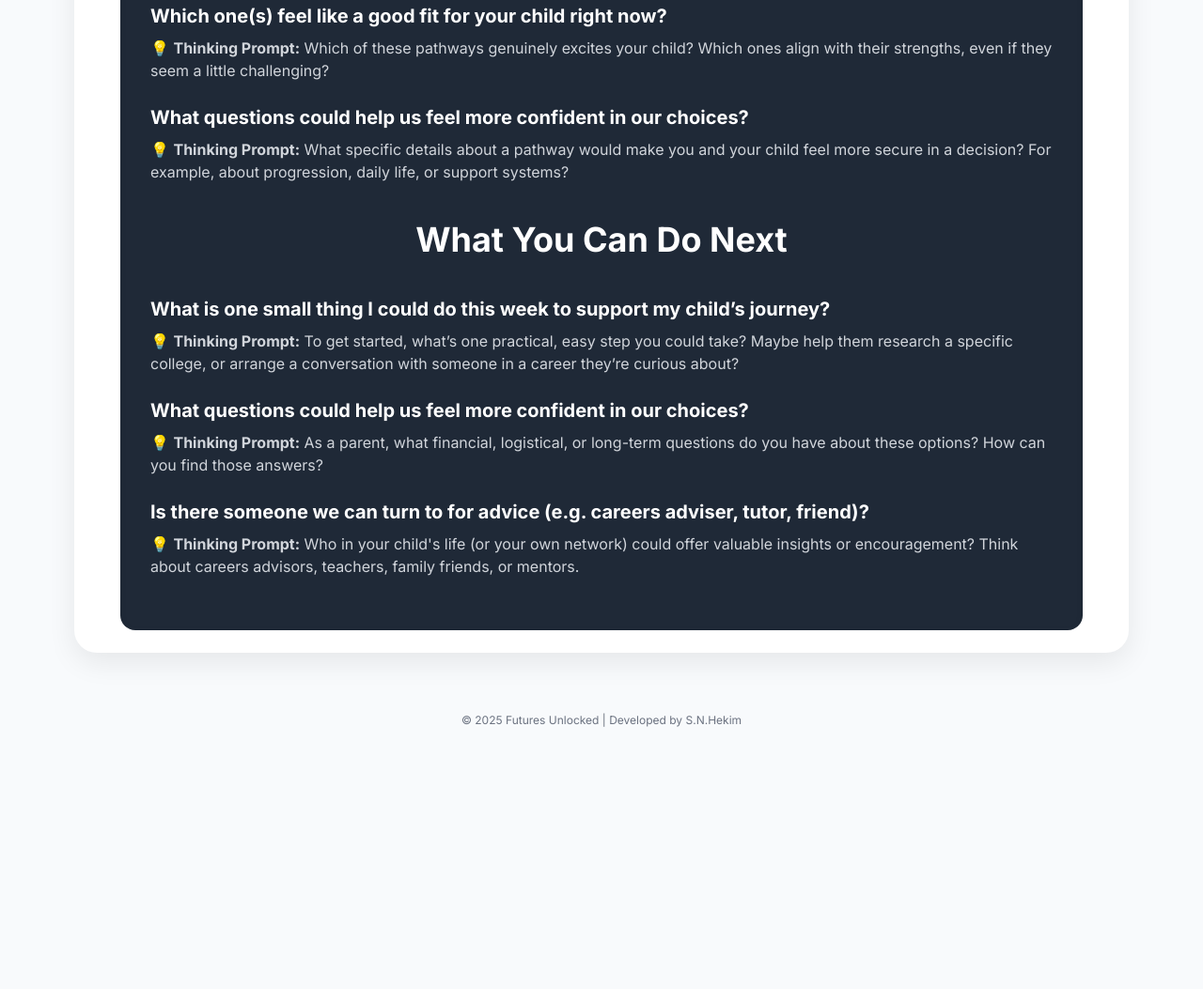
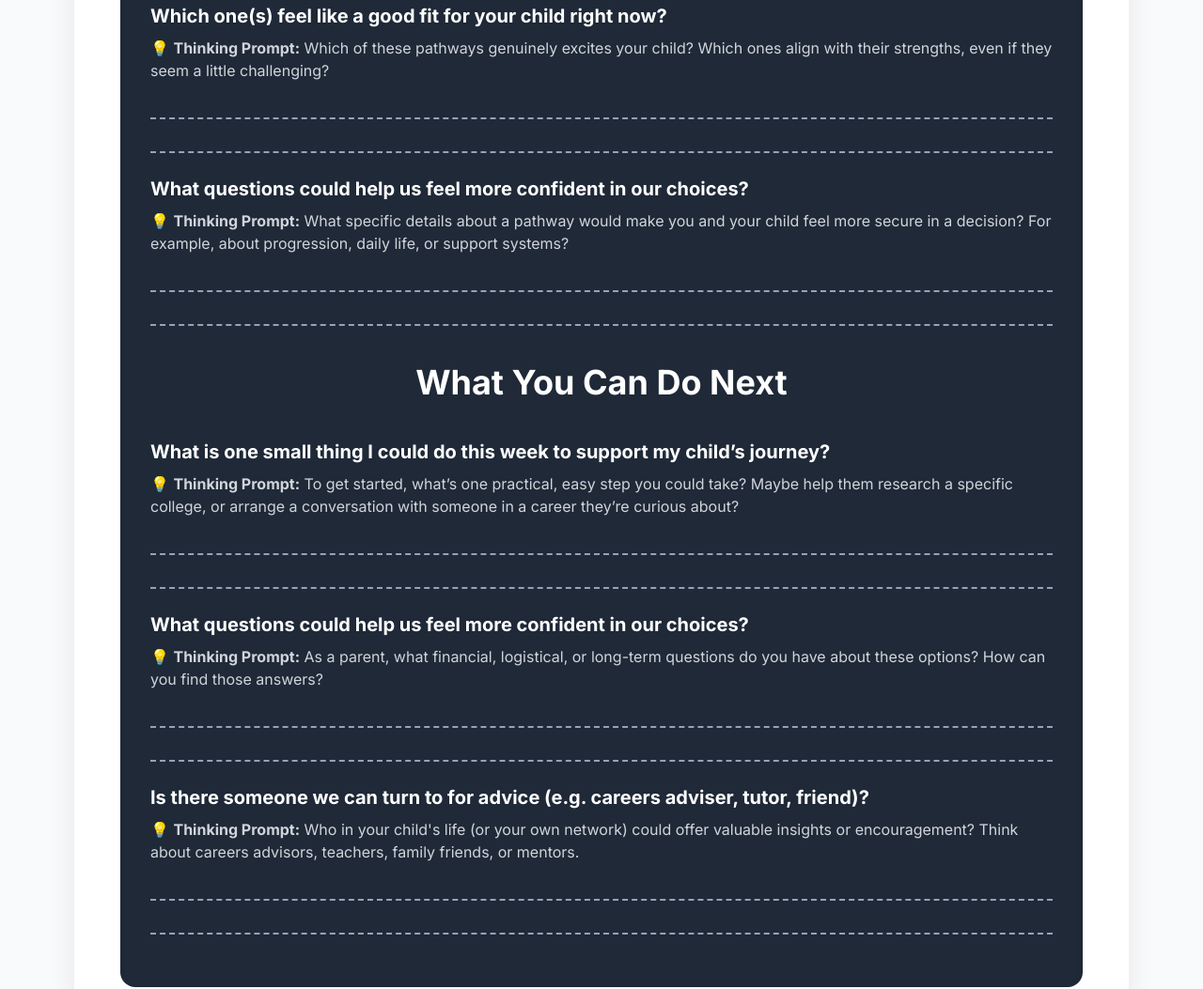
Before and after one commit to Neepa-H/TestPages, a plain HTML site: page index.html in a window 1280 px wide. Shown: the part 3595-4648 px from the top of the page at 94% size. Before the commit the page ends 4402 px from the top, so only its background shows below. Drawn offline with nearby package versions, Linux system fonts and the light colour scheme.

Commit message:
Update index.html

```diff
--- a/index.html
+++ b/index.html
@@ -576,11 +576,15 @@
             <div class="reflection-question">
                 <h4 class="text-xl font-bold text-white mb-2" id="good_fit_question"></h4>
                 <p class="text-gray-300 mb-4" id="good_fit_prompt"></p>
+                <div class="fillable-line"></div>
+                <div class="fillable-line"></div>
             </div>
 
             <div class="reflection-question">
                 <h4 class="text-xl font-bold text-white mb-2" id="learn_more_question"></h4>
                 <p class="text-gray-300 mb-4" id="talk_through_learn_more_prompt"></p>
+                <div class="fillable-line"></div>
+                <div class="fillable-line"></div>
             </div>
 
             <div class="text-center my-10">
@@ -590,16 +594,22 @@
             <div class="reflection-question">
                 <h4 class="text-xl font-bold text-white mb-2" id="parent_next_step_prompt"></h4>
                 <p class="text-gray-300 mb-4" id="next_step_prompt_text"></p>
+                <div class="fillable-line"></div>
+                <div class="fillable-line"></div>
             </div>
 
             <div class="reflection-question">
                 <h4 class="text-xl font-bold text-white mb-2" id="parent_questions_prompt"></h4>
                 <p class="text-gray-300 mb-4" id="parent_questions_prompt_text"></p>
+                <div class="fillable-line"></div>
+                <div class="fillable-line"></div>
             </div>
 
             <div class="reflection-question">
                 <h4 class="text-xl font-bold text-white mb-2" id="parent_who_to_talk_prompt"></h4>
                 <p class="text-gray-300 mb-4" id="who_to_talk_prompt_text"></p>
+                <div class="fillable-line"></div>
+                <div class="fillable-line"></div>
             </div>
         </div>
     </div>
```
